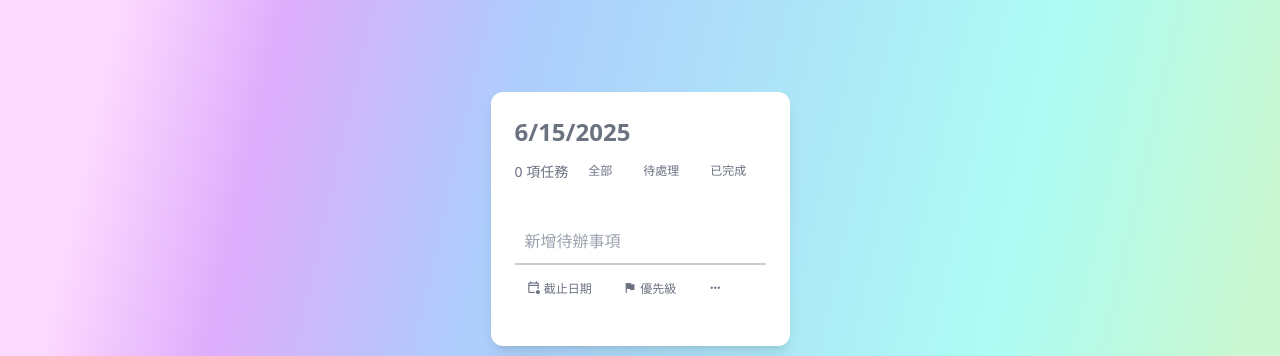
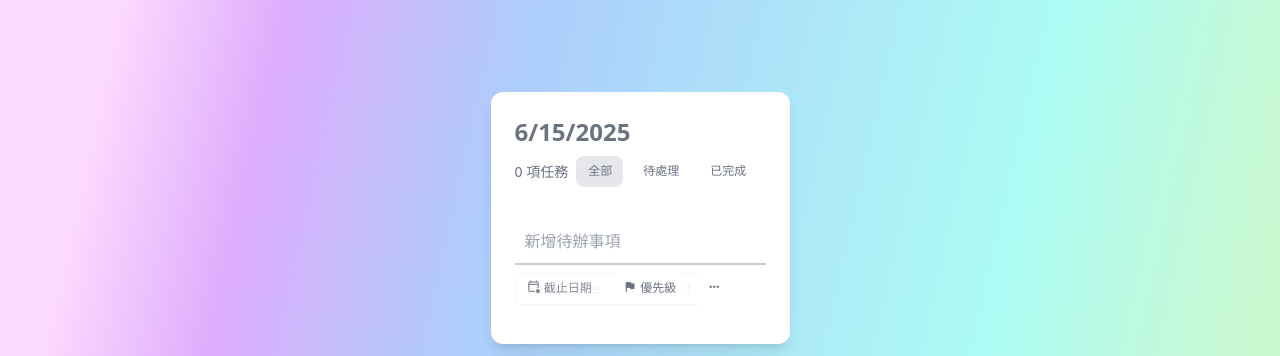
Before and after one commit to jennyy479/todo-list-vue3, a Vue app: page / in a window 1280 px wide. Shown: the top 356 px of the page. Built offline with nearby package versions, Linux system fonts and the light colour scheme.

Commit message:
wip: 測試時間組件

```diff
--- a/package.json
+++ b/package.json
@@ -9,6 +9,9 @@
     "preview": "vite preview"
   },
   "dependencies": {
+    "@mdi/font": "^7.4.47",
+    "ant-design-vue": "^4.0.0-rc.6",
+    "flowbite": "^3.1.2",
     "pinia": "^3.0.3",
     "vue": "^3.5.13"
   },
--- a/src/components/TodoList.vue
+++ b/src/components/TodoList.vue
@@ -5,8 +5,12 @@
       <div class="flex pt-2 gap-2 items-center">
         <p class="text-gray-500 text-sm">{{ filterByStatus.length }} 項任務</p>
         <button
-          class="default-button focus:outline-none"
-          :class="{ 'bg-gray-200 text-gray-900': filterStatus === 'all' }"
+          :class="[
+            'default-button focus:outline-none',
+            filterStatus === 'all'
+              ? 'bg-gray-200 text-gray-900'
+              : 'bg-white text-gray-500'
+          ]"
           @click="filterStatus = 'all'"
           role="button"
         >
@@ -14,7 +18,7 @@
         </button>
         <button
           class="default-button focus:outline-none"
-          :class="{ 'bg-gray-200 text-gray-900': filterStatus === 'undone' }"
+          :class="[ filterStatus === 'undone' ? 'bg-gray-200 text-gray-900': 'bg-white text-gray-500' ]"
           @click="filterStatus = 'undone'"
           role="button"
         >
@@ -22,7 +26,7 @@
         </button>
         <button
           class="default-button focus:outline-none"
-          :class="{ 'bg-gray-200 text-gray-900': filterStatus === 'done' }"
+          :class="[ filterStatus === 'done' ? 'bg-gray-200 text-gray-900': 'bg-white text-gray-500' ]"
           @click="filterStatus = 'done'"
           role="button"
         >
@@ -38,17 +42,23 @@
         <div class="flex gap-2 flex-nowrap items-center mt-2">
           <button
             class="default-button focus:outline-none whitespace-nowrap px-3 py-2 min-w-fit"
-            :class="{ 'border-2 text-gray-900': filterStatus === 'deadline' }"
-            @click="filterStatus = 'deadline'"
+            :class="[ filterStatus === 'deadline' ? 'border-2 text-gray-900' : 'bg-white text-gray-500' ]"
             role="button"
+            @click="openDatePicker"
           >
             <i class="mdi mdi-calendar-badge-outline text-sm"></i>
             截止日期
           </button>
+          <a-date-picker
+            ref="datePickerRef"
+            v-model:value="selectedDate"
+            style="position: absolute; opacity: 0.2;"
+            @change="onDateChange"
+          />
           <button
             class="default-button focus:outline-none whitespace-nowrap px-3 py-2 min-w-fit"
-            :class="{ 'border-2 text-gray-900': filterStatus === 'priority' }"
-            @click="filterStatus = 'priority'"
+            :class="[ filterStatus === 'priority' ? 'border-2 text-gray-900': 'bg-white text-gray-500' ]"
+            @click="filterStatus === 'priority'"
             role="button"
           >
             <i class="mdi mdi-flag text-sm"></i>
@@ -56,8 +66,8 @@
           </button>
           <button
             class="default-button focus:outline-none whitespace-nowrap px-3 py-2 min-w-fit"
-            :class="{ 'border-2 text-gray-900': filterStatus === 'all' }"
-            @click="filterStatus = 'all'"
+            :class="[ filterStatus === 'more' ? 'border-2 text-gray-900': 'bg-white text-gray-500' ]"
+            @click="filterStatus === 'more'"
             role="button"
           >
           <span class="mdi mdi-dots-horizontal text-sm"></span>
@@ -124,12 +134,24 @@
 <script setup lang="ts">
 import { ref, toRefs, computed } from 'vue';
 import { useTodoStore, type TodoItem } from "../store/todoStore";
+import { onMounted } from 'vue';
 
 const newTodo = ref('');
 const todoStore = useTodoStore();
 const { resortTodos } = toRefs(todoStore);
 const today = new Date().toLocaleDateString();
 const filterStatus = ref('all')
+const selectedDate = ref('');
+const datePickerRef = ref();
+const onDateChange = () => {
+
+};
+
+const openDatePicker = () => {
+  filterStatus.value = 'deadline'
+  // 透過 ref 調用 focus 打開日期選擇器彈窗
+  datePickerRef.value && datePickerRef.value.focus()
+}
 
 const isEditMode = ref<boolean[]>([]);
 const handleAddTodo = () => {
@@ -163,4 +185,8 @@ const filterByStatus = computed(() => {
     return resortTodos.value.filter((todo) => todo.done === true)
   }
 })
+
+onMounted(() =>
+  filterStatus.value = 'all'
+)
 </script>
--- a/src/style.css
+++ b/src/style.css
@@ -160,7 +160,6 @@ button:focus, button:focus-visible {
 }
 
 .default-button {
-  background-color: #fff;
   box-sizing: border-box;
   color: #6B7280;
   cursor: pointer;
```
Also changed, not shown: src/main.js (+8 -1 lines), 1 other file (tests, documents, lock files or other folders).
